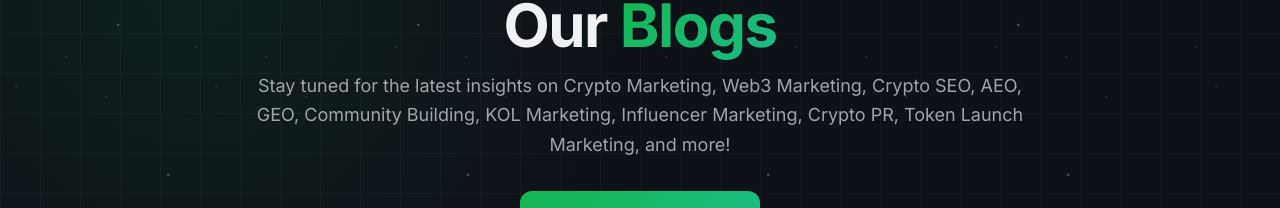
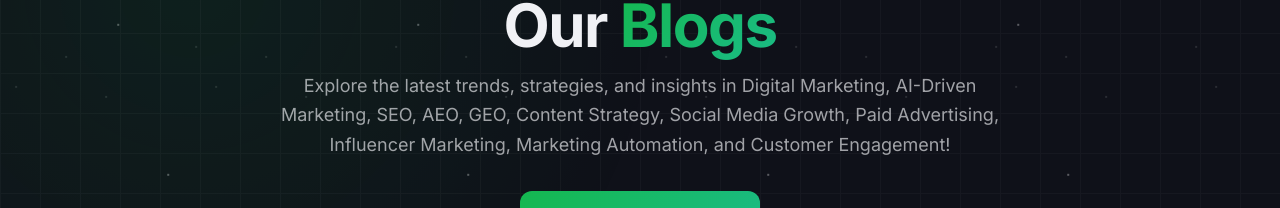
Before and after one commit to Harini-07-26/nextjs-digital-marketing-webapp, a Next.js app: page /blog in a window 1280 px wide. Shown: the part 207-415 px from the top of the page. Built offline with nearby package versions, Linux system fonts and the light colour scheme; no server answers.

Commit message:
modified content based on digital marketing instead of crypto

```diff
--- a/src/app/blog/page.tsx
+++ b/src/app/blog/page.tsx
@@ -7,14 +7,14 @@ import BlogListClient from '@/src/components/blog/BlogListClient';
 export const metadata: Metadata = {
   title: 'Blogs & Insights | Best Digital Marketing Agency | Growth Voice',
   description:
-    'Stay tuned for the latest insights on Crypto Marketing, Web3 Marketing, Crypto SEO, AEO, GEO, Community Building, KOL Marketing, Influencer Marketing, Crypto PR, and Token Launch Marketing.',
+    'Explore the latest trends, strategies, and insights in Digital Marketing, AI-Driven Marketing, SEO, AEO, GEO, Content Strategy, Social Media Growth, Paid Advertising, Influencer Marketing, Marketing Automation, and Customer Engagement.',
   alternates: {
     canonical: '/blog'
   },
   openGraph: {
     title: 'Blogs & Insights | Growth Voice',
     description:
-      'Stay tuned for the latest insights on Crypto Marketing, Web3 Marketing, Crypto SEO, AEO, GEO, Community Building, KOL Marketing, Influencer Marketing, Crypto PR, and Token Launch Marketing.',
+      'Explore the latest trends, strategies, and insights in Digital Marketing, AI-Driven Marketing, SEO, AEO, GEO, Content Strategy, Social Media Growth, Paid Advertising, Influencer Marketing, Marketing Automation, and Customer Engagement.',
     type: 'website',
     url: '/blog'
   }
@@ -62,8 +62,9 @@ export default function BlogListingPage() {
 
           {/* Subtitle */}
           <p className="mt-4 text-base sm:text-lg leading-relaxed text-muted-foreground max-w-3xl mx-auto font-normal">
-            Stay tuned for the latest insights on Crypto Marketing, Web3 Marketing, Crypto SEO, AEO, GEO, Community
-            Building, KOL Marketing, Influencer Marketing, Crypto PR, Token Launch Marketing, and more!
+            Explore the latest trends, strategies, and insights in Digital Marketing, AI-Driven Marketing, SEO, AEO,
+            GEO, Content Strategy, Social Media Growth, Paid Advertising, Influencer Marketing, Marketing Automation,
+            and Customer Engagement!
           </p>
 
           {/* CTA Button */}
```
